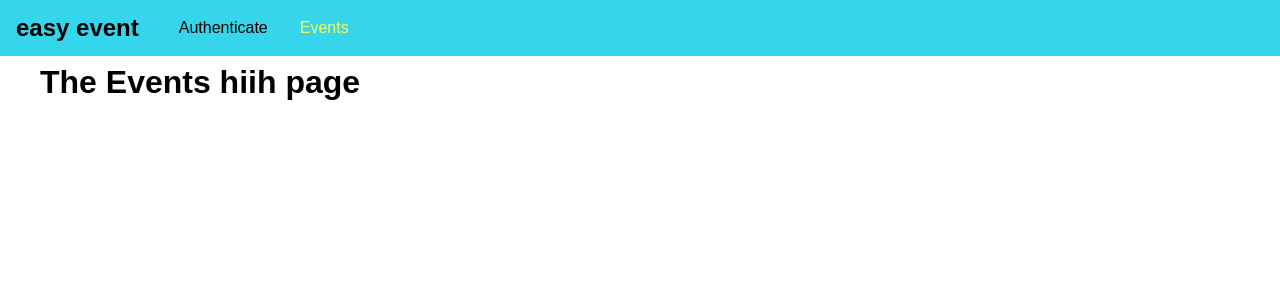
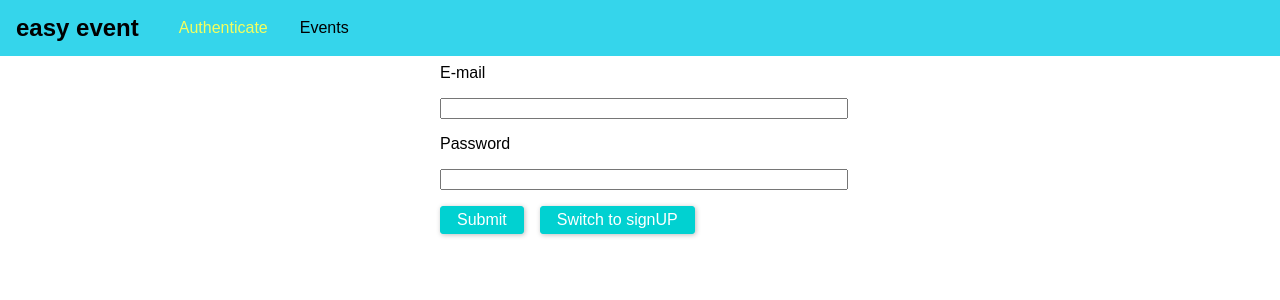
Before and after one commit to anandpeak/graphqlFront, a React (Create React App) app: page /auth in a window 1280 px wide. Before the commit this address led to /events. Shown: the top 300 px of the page. Built offline with nearby package versions, Linux system fonts and the light colour scheme; the HTML template or start-up script is replaced by a standard one.

Commit message:
fixed bugs

```diff
--- a/src/App.js
+++ b/src/App.js
@@ -38,8 +38,8 @@ class App extends Component {
             <main className="main-content">
               <Switch>
                 {!this.state.token && <Redirect from="/" to="/auth" exact />}
-                {!this.state.token && <Redirect from="/" to="/events" exact />}
-                {!this.state.token && (
+                {this.state.token && <Redirect from="/" to="/events" exact />}
+                {this.state.token && (
                   <Redirect from="/auth" to="/events" exact />
                 )}
                 {!this.state.token && (
```
